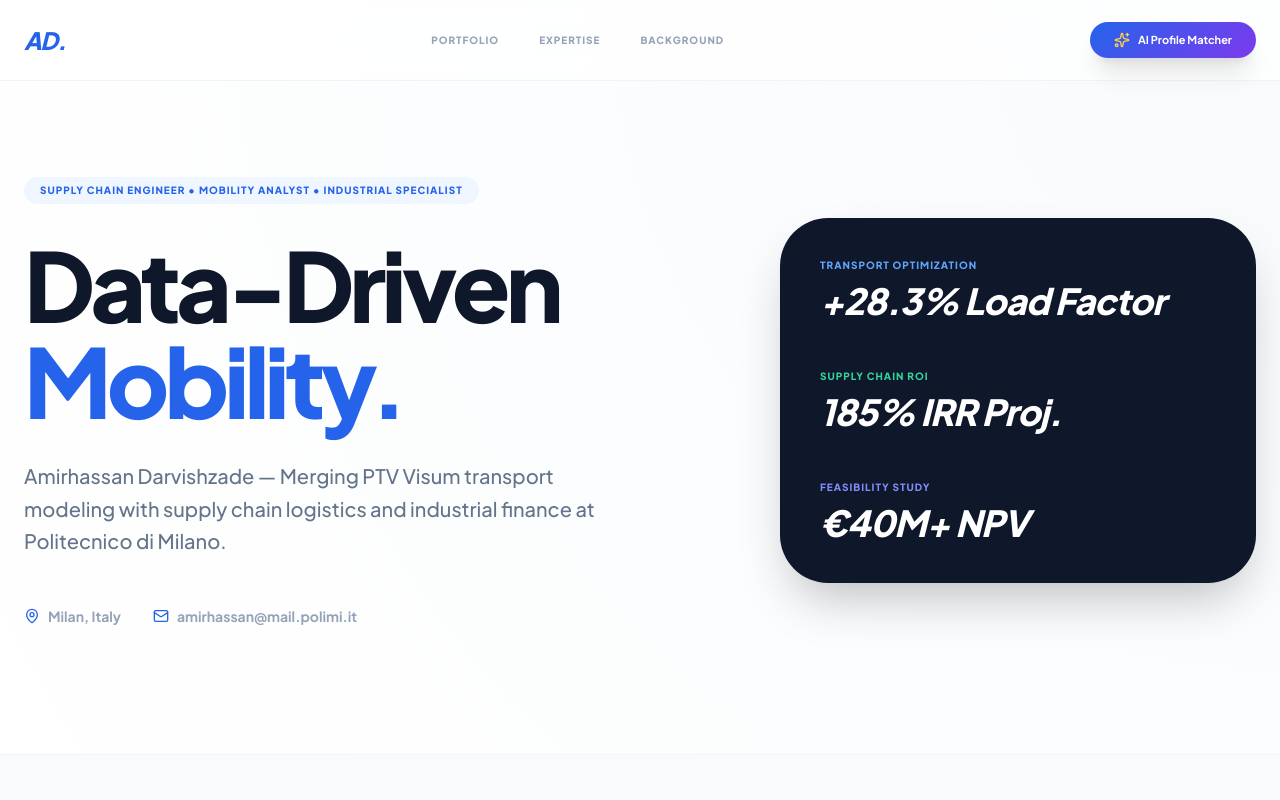
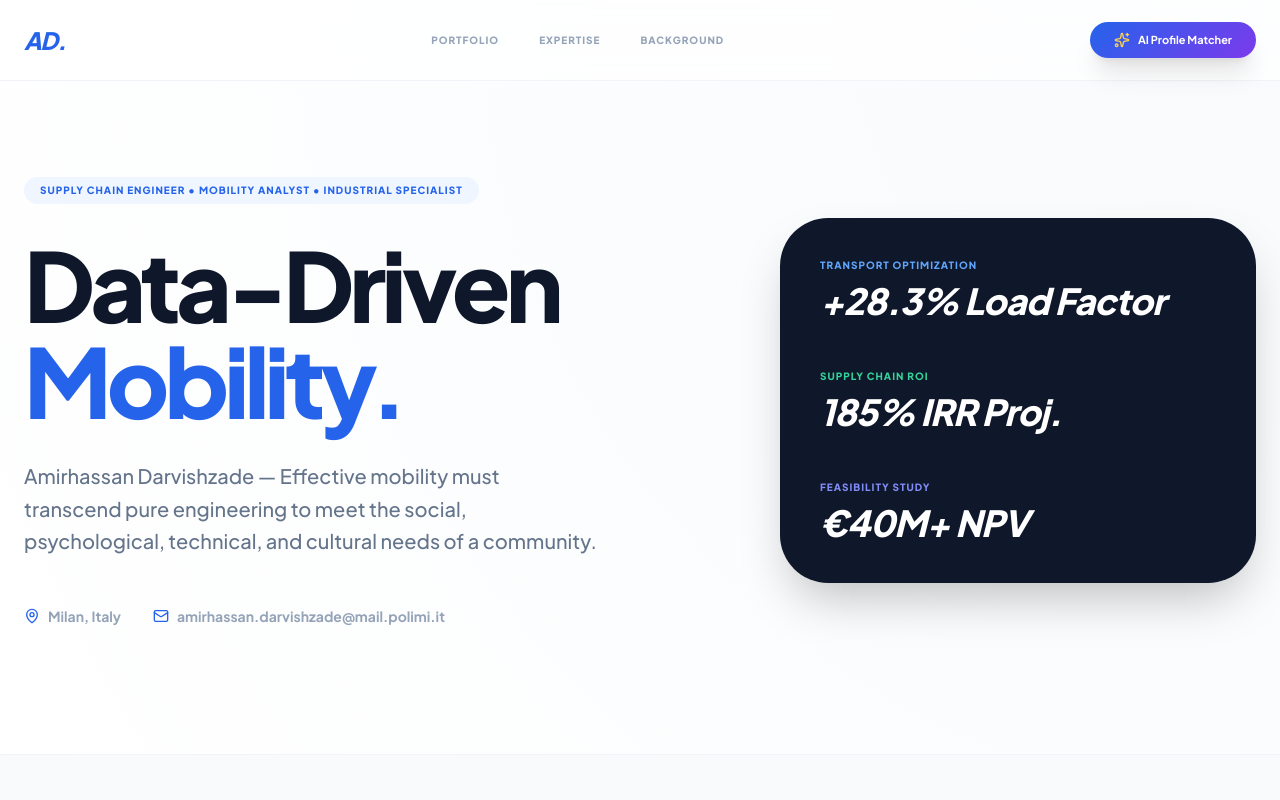
Before and after one commit to Amir1999-d/portfolio, a plain HTML site: page index.html in a window 1280 px wide. Shown: the top 800 px of the page. Drawn offline with nearby package versions, Linux system fonts and the light colour scheme.

Commit message:
Add files via upload

```diff
--- a/index.html
+++ b/index.html
@@ -47,11 +47,11 @@
                     Data-Driven <br><span class="text-blue-600">Mobility.</span>
                 </h1>
                 <p class="text-xl text-slate-500 mb-12 leading-relaxed max-w-xl font-medium">
-                    Amirhassan Darvishzade — Merging PTV Visum transport modeling with supply chain logistics and industrial finance at Politecnico di Milano.
+                    Amirhassan Darvishzade — Effective mobility must transcend pure engineering to meet the social, psychological, technical, and cultural needs of a community.
                 </p>
                 <div class="flex flex-wrap gap-8 text-sm font-bold text-slate-400">
                     <span class="flex items-center gap-2"><i data-lucide="map-pin" class="w-4 h-4 text-blue-600"></i> Milan, Italy</span>
-                    <span class="flex items-center gap-2"><i data-lucide="mail" class="w-4 h-4 text-blue-600"></i> amirhassan@mail.polimi.it</span>
+                    <span class="flex items-center gap-2"><i data-lucide="mail" class="w-4 h-4 text-blue-600"></i> amirhassan.darvishzade@mail.polimi.it</span>
                 </div>
             </div>
             <!-- Performance Dashboard -->
```
